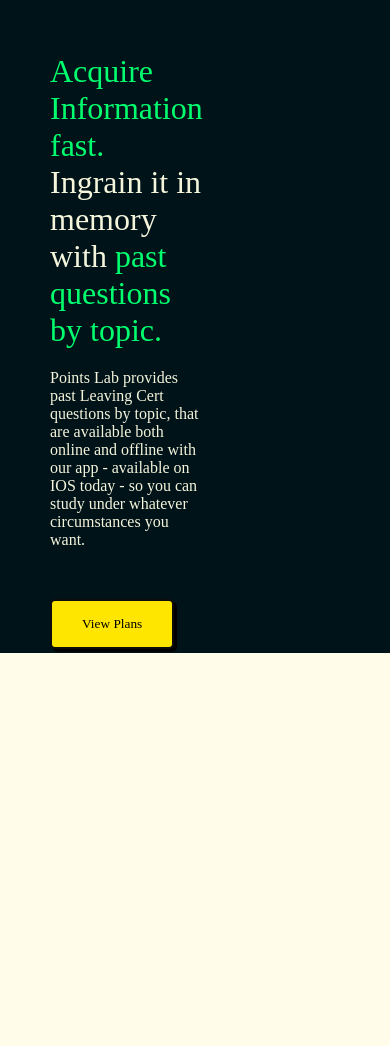
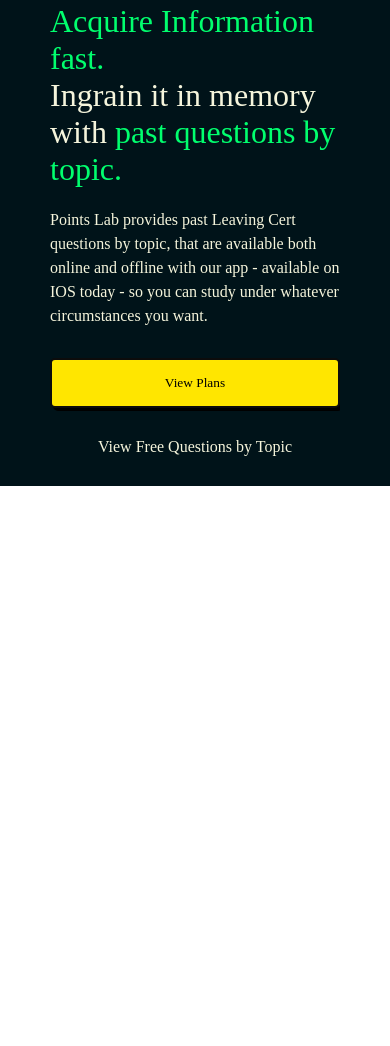
Before and after one commit to mikeyfennelly1/points-lab, a plain HTML site: page pointsLab-codeContents/index.html in a window 390 px wide. Shown: the part 2798-3844 px from the top of the page. Drawn offline with Linux system fonts and the light colour scheme; a web font is replaced by a local one.

Commit message:
thirdPage mobile layout done

```diff
--- a/pointsLab-codeContents/index.html
+++ b/pointsLab-codeContents/index.html
@@ -156,7 +156,7 @@
             <div class="left">
                 <div class="acquire"><span>Acquire Information fast.</span> <br>Ingrain it in memory with <span>past questions by topic.</span></div>
                 <p>Points Lab provides past Leaving Cert questions by topic, that are available both online and offline with our app - available on IOS today - so you can study under whatever circumstances you want.</p>
-                <div class="2items">
+                <div class="twoItems">
                     <button class="viewPlans">View Plans</button>
                     <a href="" class="link">View Free Questions by Topic</a>
                 </div>
--- a/pointsLab-codeContents/index.scss
+++ b/pointsLab-codeContents/index.scss
@@ -679,6 +679,11 @@
             width: 40%;
             max-height: 600px;
             padding-left: 50px;
+            @media screen and (max-width: 1334px) {
+                padding-right: 50px;
+                padding-top: 0px;
+                width: 100%;
+            }
             .acquire {
                 color: beige;
                 font-size: 2rem;
@@ -696,6 +701,13 @@
                 font-family: 'Montserrat-Variable';
                 font-weight: 300;
                 padding-top: 20px;
+                line-height: 1.5;
+            }
+            .twoItems {
+                @media screen and (max-width: 768px) {
+                    display: flex;
+                    flex-wrap: wrap;
+                    justify-content: center;
                 }
                 .viewPlans {
                     max-width: fit-content;
@@ -711,6 +723,14 @@
                     color: black;
                     filter: drop-shadow(3px 3px #000000);
                     cursor: pointer;
+                    @media screen and (max-width: 768px) {
+                        margin-right: 0px;
+                        min-width: 100%;
+                        margin: 30px;
+                        margin-right: 0px;
+                        margin-left: 0px;
+                    }
+                }
             }
             .viewPlans:hover {
                     transition: 0.1s ease-in-out;
@@ -725,10 +745,13 @@
             .link {
                 color: beige;
                 text-decoration: none;
+                @media screen and (max-width: 768px) {
+                    margin-bottom: 30px;
+                }
             }
         }
         .right {
-            background-color: #fffdea;
+            background-color: white;
             height: 600px;
             width: 750px;
         }
```
Also changed, not shown: pointsLab-codeContents/index.css, 1 other file. Lines whose indentation alone changed are shown as unchanged.
